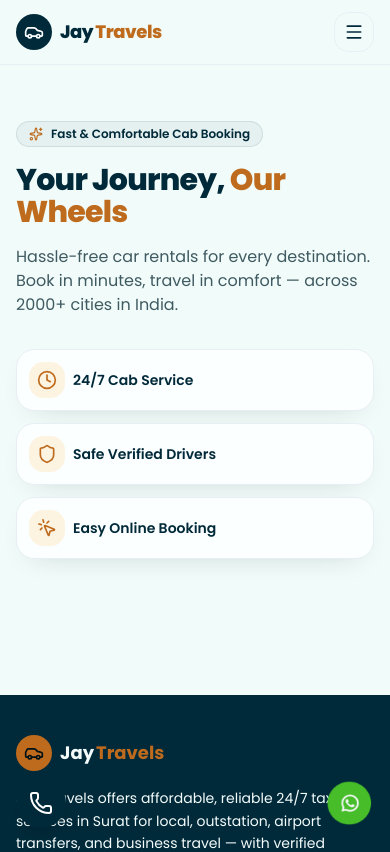
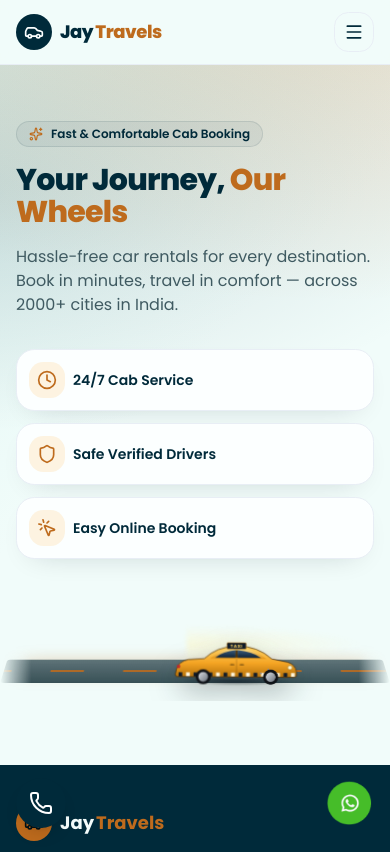
Before and after one commit to dhruviscalelot/jay_travels_website, a React (Vite) app: page / in a window 390 px wide. Shown: the top 852 px of the page. Built offline with nearby package versions, Linux system fonts and the light colour scheme.

Commit message:
hero section in 3d taxi for the code implement

```diff
--- a/src/index.css
+++ b/src/index.css
@@ -34,10 +34,7 @@
 
   /* Primary action button */
   .btn_primary {
-    @apply inline-flex items-center justify-center space-x-2 rounded-full
-     bg-brand px-5 py-3 font-semibold text-primary-foreground shadow-sm
-     transition-all duration-300 hover:shadow-md active:scale-95 disabled:opacity-50
-     disabled:pointer-events-none bg-gradient-to-br from-primary-brand to-[#E0B44A];
+    @apply inline-flex items-center justify-center space-x-2 rounded-full bg-brand px-5 py-3 font-semibold text-primary-foreground shadow-sm transition-all duration-300 hover:shadow-md active:scale-95 disabled:opacity-50 disabled:pointer-events-none bg-gradient-to-br from-primary-brand to-[#E0B44A];
   }
 
   /* Outline action button */
@@ -62,7 +59,9 @@
     transform: translateY(-2px) rotate(-4deg) scale(1.06);
   }
 }
+
 /* end header */
+
 
 
 
@@ -137,3 +136,257 @@
   font-weight: 600;
   color: inherit;
 }
+
+
+
+
+
+
+
+
+
+/* //start 3d taxi css */
+
+/* ============ 3D TAXI ANIMATIONS ============ */
+/* Wheels */
+@keyframes taxiWheelSpin {
+  from {
+    transform: rotate(0deg);
+  }
+
+  to {
+    transform: rotate(360deg);
+  }
+}
+
+.taxi-wheel-spin {
+  animation: taxiWheelSpin 0.7s linear infinite;
+  transform-box: fill-box;
+  transform-origin: center;
+}
+
+/* --- Hero lane: taxi drives across the bottom of the hero --- */
+.taxi-hero-lane {
+  position: relative;
+  height: 130px;
+  margin-top: -30px;
+  pointer-events: none;
+  perspective: 900px;
+  perspective-origin: 50% 30%;
+  overflow: hidden;
+  mask-image: linear-gradient(to right, transparent, black 8%, black 92%, transparent);
+}
+
+.taxi-hero-road {
+  position: absolute;
+  left: 0;
+  right: 0;
+  bottom: 18px;
+  height: 42px;
+  transform: rotateX(58deg);
+  transform-origin: 50% 100%;
+  background:
+    linear-gradient(to bottom,
+      color-mix(in oklab, #0F2A32 65%, transparent),
+      color-mix(in oklab, #0F2A32 82%, transparent));
+  border-radius: 4px;
+  box-shadow: 0 -8px 30px -12px color-mix(in oklab, #BE6B1D 40%, transparent);
+  overflow: hidden;
+}
+
+.taxi-hero-stripes {
+  position: absolute;
+  inset: 0;
+  background-image: repeating-linear-gradient(to right,
+      #BE6B1D 0 34px,
+      transparent 34px 74px);
+  top: 50%;
+  height: 4px;
+  transform: translateY(-50%);
+  opacity: 0.85;
+  animation: taxiRoadDash 0.9s linear infinite;
+}
+
+@keyframes taxiRoadDash {
+  from {
+    background-position: 0 0;
+  }
+
+  to {
+    background-position: -74px 0;
+  }
+}
+
+.taxi-hero-driver {
+  position: absolute;
+  bottom: 8px;
+  left: 0;
+  width: 180px;
+  height: 90px;
+  animation: taxiHeroDrive 14s cubic-bezier(0.45, 0.05, 0.55, 0.95) infinite;
+  will-change: transform;
+}
+
+@keyframes taxiHeroDrive {
+  0% {
+    transform: translateX(-220px) scale(0.78);
+  }
+
+  45% {
+    transform: translateX(45vw) scale(1);
+  }
+
+  55% {
+    transform: translateX(55vw) scale(1);
+  }
+
+  100% {
+    transform: translateX(110vw) scale(1.05);
+  }
+}
+
+.taxi-hero-bob {
+  width: 100%;
+  height: 100%;
+  animation: taxiHeroBob 0.9s ease-in-out infinite;
+  transform-origin: 50% 100%;
+}
+
+@keyframes taxiHeroBob {
+
+  0%,
+  100% {
+    transform: translateY(0) rotate(-0.6deg);
+  }
+
+  50% {
+    transform: translateY(-3px) rotate(0.6deg);
+  }
+}
+
+.taxi-hero-sprite {
+  width: 100%;
+  height: 100%;
+  filter: drop-shadow(0 12px 14px rgba(10, 20, 30, 0.28));
+}
+
+.taxi-hero-headlight {
+  position: absolute;
+  right: -60px;
+  bottom: 28px;
+  width: 180px;
+  height: 40px;
+  background: radial-gradient(ellipse at left center,
+      color-mix(in oklab, #fff6c2 60%, transparent),
+      transparent 70%);
+  filter: blur(2px);
+  opacity: 0.85;
+}
+
+/* --- Scroll road: taxi follows a curved SVG path as you scroll --- */
+.taxi-scroll-road {
+  position: relative;
+  width: 100%;
+  pointer-events: none;
+}
+
+.taxi-scroll-svg {
+  position: absolute;
+  inset: 0;
+  width: 100%;
+  height: 100%;
+  overflow: visible;
+}
+
+.taxi-scroll-label {
+  position: absolute;
+  top: 6px;
+  left: 50%;
+  transform: translateX(-50%);
+  font-size: 0.7rem;
+  font-weight: 700;
+  letter-spacing: 0.18em;
+  text-transform: uppercase;
+  color: color-mix(in oklab, #BE6B1D 90%, #0F2A32);
+  opacity: 0.75;
+}
+
+.taxi-scroll-driver {
+  position: absolute;
+  width: 140px;
+  height: 65px;
+  transition: transform 120ms linear, left 120ms linear, top 120ms linear;
+  filter: drop-shadow(0 10px 12px rgba(10, 20, 30, 0.28));
+}
+
+.taxi-scroll-sprite {
+  width: 100%;
+  height: 100%;
+}
+
+@media (max-width: 640px) {
+  .taxi-hero-lane {
+    height: 100px;
+  }
+
+  .taxi-hero-driver {
+    width: 140px;
+    height: 70px;
+  }
+
+  .taxi-scroll-driver {
+    width: 100px;
+    height: 48px;
+  }
+}
+
+@media (prefers-reduced-motion: reduce) {
+
+  .taxi-wheel-spin,
+  .taxi-hero-stripes,
+  .taxi-hero-driver,
+  .taxi-hero-bob {
+    animation: none !important;
+  }
+}
+
+.no-scrollbar::-webkit-scrollbar {
+  display: none;
+}
+
+.no-scrollbar {
+  -ms-overflow-style: none;
+  scrollbar-width: none;
+}
+
+.hero-bg {
+  background:
+    radial-gradient(1200px 500px at 90% -10%, color-mix(in oklab, #BE6B1D 22%, transparent), transparent 60%),
+    radial-gradient(900px 400px at -10% 20%, color-mix(in oklab, #002A3A 14%, transparent), transparent 60%),
+    linear-gradient(135deg, color-mix(in oklab, #D4F3EF 54%, transparent), transparent 48%),
+    #F1FCFA;
+}
+
+@media (prefers-reduced-motion: reduce) {
+  html {
+    scroll-behavior: auto;
+  }
+
+  *,
+  *::before,
+  *::after {
+    animation-duration: 1ms !important;
+    animation-iteration-count: 1 !important;
+    scroll-behavior: auto !important;
+    transition-duration: 1ms !important;
+  }
+
+  .reveal_on_scroll,
+  .page_enter,
+  .car_motion,
+  .icon_motion {
+    animation: none !important;
+  }
+}
+
+/* //end 3d taxi css */
--- a/src/pages/Home/Home.jsx
+++ b/src/pages/Home/Home.jsx
@@ -42,7 +42,7 @@ const Home = () => {
                         {/* <FromToLocation homeLayout /> */}
                     </div>
                 </div>
-                {/* <HeroTaxiLane /> */}
+                <HeroTaxiLane />
             </section>
 
             {/* hero section end */}
```
